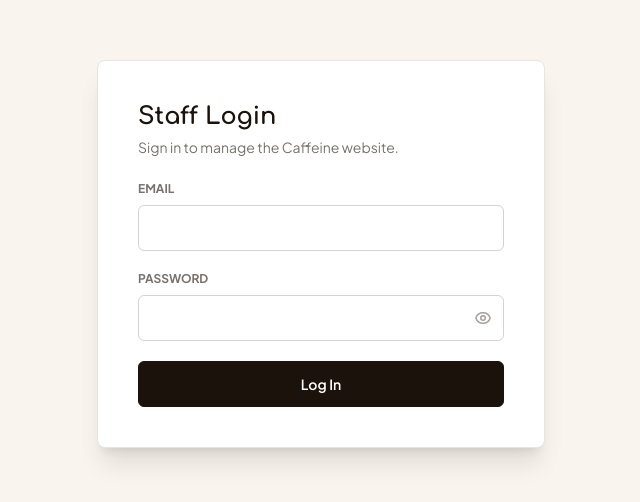
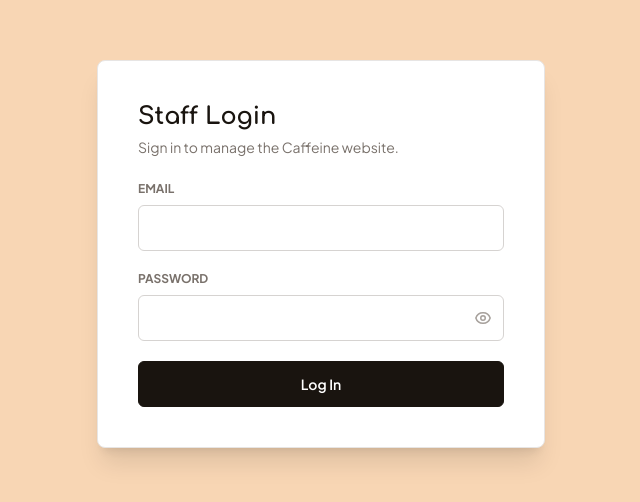
Before and after one commit to ElliotCodeBase/Coffee_Website, a Next.js app: page /admin/login in a window 1280 px wide. Shown: the part 146-648 px from the top of the page, without its empty margins (319-959 px from the left). Built offline with nearby package versions, Linux system fonts and the light colour scheme; no server answers; the database is empty.

Commit message:
Sunset-splash visual redesign: palette tokens, hero cup art, pill CTAs, contrast fixes

```diff
--- a/src/app/globals.css
+++ b/src/app/globals.css
@@ -6,12 +6,12 @@
   a <style> block that reads from the theme_settings table. See ThemeVars.tsx.
 */
 :root {
-  --caffeine-dark: #1c120c;
-  --caffeine-card: #291b13;
-  --caffeine-cream: #f9f4ee;
-  --caffeine-tan: #f0e3d5;
-  --caffeine-accent: #432516;
-  --caffeine-gold: #d99b26;
+  --caffeine-dark: #19140f;
+  --caffeine-card: #241c15;
+  --caffeine-cream: #f8d6b4;
+  --caffeine-tan: #f3c79c;
+  --caffeine-accent: #ee8f49;
+  --caffeine-gold: #f0b36b;
   --caffeine-border: #3b2518;
   --font-cozy: "Comfortaa", cursive, sans-serif;
   --font-body: "Plus Jakarta Sans", sans-serif;
@@ -152,4 +152,12 @@ body {
       scroll-behavior: auto;
     }
   }
+
+  /* Soft organic "blob" shape used sparingly behind hero art and section
+     badges (see redesign brief §2). One shared shape, sized/positioned per
+     use-site with Tailwind utilities on the element itself. Purely
+     decorative: aria-hidden wherever it's used. */
+  .blob {
+    border-radius: 42% 58% 63% 37% / 41% 44% 56% 59%;
+  }
 }
--- a/src/components/site/ContactForm.tsx
+++ b/src/components/site/ContactForm.tsx
@@ -174,7 +174,7 @@ export default function ContactForm({ topics }: { topics: ContactTopic[] }) {
         <button
           type="submit"
           disabled={isPending}
-          className="w-full bg-caffeine-dark hover:bg-caffeine-card disabled:opacity-60 text-white font-bold py-4 rounded-2xl transition-all shadow-lg text-xs sm:text-sm lg:text-base flex items-center justify-center gap-2"
+          className="w-full bg-caffeine-accent hover:bg-caffeine-gold disabled:opacity-60 text-caffeine-dark font-bold py-4 rounded-full transition-all shadow-lg text-xs sm:text-sm lg:text-base flex items-center justify-center gap-2"
         >
           <span>{isPending ? "Sending…" : "Send message"}</span>
         </button>
--- a/src/components/site/ContactSection.tsx
+++ b/src/components/site/ContactSection.tsx
@@ -16,7 +16,7 @@ export default function ContactSection({ settings, topics }: { settings: SiteSet
         <div className="grid lg:grid-cols-12 gap-8 lg:gap-16 items-center">
           <div className="lg:col-span-5 space-y-6 sm:space-y-8">
             <div>
-              <span className="inline-block text-[11px] sm:text-xs uppercase font-bold tracking-widest text-caffeine-accent bg-caffeine-tan border border-stone-300 px-3.5 sm:px-4 py-1.5 rounded-2xl mb-3 sm:mb-4">
+              <span className="inline-block text-[11px] sm:text-xs uppercase font-bold tracking-widest text-caffeine-dark bg-caffeine-tan border border-stone-300 px-3.5 sm:px-4 py-1.5 rounded-full mb-3 sm:mb-4">
                 Drop a Line
               </span>
               <h2 className="font-cozy text-2xl sm:text-5xl lg:text-6xl font-bold text-caffeine-dark leading-tight">
@@ -36,7 +36,7 @@ export default function ContactSection({ settings, topics }: { settings: SiteSet
                     className="group flex items-baseline justify-between gap-4 py-4"
                   >
                     <span className="text-xs sm:text-sm text-stone-500 shrink-0">Ring us up</span>
-                    <span className="text-base sm:text-xl font-semibold text-caffeine-dark group-hover:text-caffeine-accent transition-colors text-right">
+                    <span className="text-base sm:text-xl font-semibold text-caffeine-dark group-hover:underline decoration-2 underline-offset-4 transition-colors text-right">
                       {settings.phone}
                     </span>
                   </a>
@@ -48,7 +48,7 @@ export default function ContactSection({ settings, topics }: { settings: SiteSet
                     className="group flex items-baseline justify-between gap-4 py-4"
                   >
                     <span className="text-xs sm:text-sm text-stone-500 shrink-0">Or just email</span>
-                    <span className="text-base sm:text-xl font-semibold text-caffeine-dark group-hover:text-caffeine-accent transition-colors text-right break-all">
+                    <span className="text-base sm:text-xl font-semibold text-caffeine-dark group-hover:underline decoration-2 underline-offset-4 transition-colors text-right break-all">
                       {settings.email}
                     </span>
                   </a>
@@ -67,7 +67,7 @@ export default function ContactSection({ settings, topics }: { settings: SiteSet
                       target="_blank"
                       rel="noopener noreferrer"
                       aria-label={s.label}
-                      className="w-11 h-11 rounded-2xl bg-caffeine-tan border border-stone-300 flex items-center justify-center text-caffeine-dark hover:bg-caffeine-accent hover:text-white transition-all text-lg"
+                      className="w-11 h-11 rounded-2xl bg-caffeine-tan border border-stone-300 flex items-center justify-center text-caffeine-dark hover:bg-caffeine-accent hover:text-caffeine-dark transition-all text-lg"
                     >
                       <i className={`fab ${s.icon}`} aria-hidden="true" />
                     </a>
--- a/src/components/site/Header.tsx
+++ b/src/components/site/Header.tsx
@@ -132,8 +132,16 @@ export default function Header({
           ))}
         </nav>
 
-        {/* Right-hand spacer. Keeps the logo centered on desktop. */}
-        <div className="hidden md:block w-32 lg:w-40 shrink-0" />
+        {/* Primary conversion CTA. Rounded-pill, solid accent fill, matching
+            the reference's top-right nav pill. Wired to the contact anchor;
+            also keeps the logo roughly centered on desktop. */}
+        <a
+          href="#contact"
+          onClick={(e) => handleNavClick(e, "#contact")}
+          className="hidden md:inline-flex shrink-0 items-center justify-center rounded-full bg-caffeine-accent hover:bg-caffeine-gold text-caffeine-dark font-bold text-xs lg:text-sm px-5 lg:px-6 py-2.5 lg:py-3 transition-colors whitespace-nowrap"
+        >
+          Get in Touch
+        </a>
 
         {/* Mobile hamburger button. */}
         <button
--- a/src/components/site/LocationSection.tsx
+++ b/src/components/site/LocationSection.tsx
@@ -36,7 +36,7 @@ export default function LocationSection({ settings }: { settings: SiteSettings |
             )}`}
             target="_blank"
             rel="noopener noreferrer"
-            className="w-full bg-white hover:bg-stone-200 text-caffeine-dark font-bold py-4 rounded-2xl text-center transition-colors text-sm lg:text-base flex items-center justify-center gap-2 shadow-md"
+            className="w-full bg-white hover:bg-stone-200 text-caffeine-dark font-bold py-4 rounded-full text-center transition-colors text-sm lg:text-base flex items-center justify-center gap-2 shadow-md"
           >
             <span>Open in Google Maps</span>
           </a>
--- a/src/components/site/Reviews.tsx
+++ b/src/components/site/Reviews.tsx
@@ -17,7 +17,7 @@ export default function Reviews({ reviews }: { reviews: Review[] }) {
       className="relative py-14 sm:py-20 lg:py-32 bg-caffeine-cream border-b border-stone-300 overflow-hidden flex flex-col justify-center"
     >
       <div className="max-w-screen-2xl mx-auto text-center mb-10 sm:mb-16 px-5 sm:px-6">
-        <span className="inline-block text-[11px] sm:text-xs uppercase font-bold tracking-widest text-caffeine-accent bg-caffeine-tan border border-stone-300 px-3.5 sm:px-4 py-1.5 rounded-2xl mb-3 sm:mb-4">
+        <span className="inline-block text-[11px] sm:text-xs uppercase font-bold tracking-widest text-caffeine-dark bg-caffeine-tan border border-stone-300 px-3.5 sm:px-4 py-1.5 rounded-full mb-3 sm:mb-4">
           Community Notes
         </span>
         <h2 className="font-cozy text-2xl sm:text-5xl lg:text-6xl font-bold text-caffeine-dark">
--- a/src/components/site/ThemeVars.tsx
+++ b/src/components/site/ThemeVars.tsx
@@ -15,12 +15,12 @@ export default async function ThemeVars() {
      here takes effect immediately with no rebuild and no runtime font API
      call: the font files were all self-hosted at build time. */
   const css = `:root {
-    --caffeine-dark: ${safeColor(theme.color_dark, "#1c120c")};
-    --caffeine-card: ${safeColor(theme.color_card, "#291b13")};
-    --caffeine-cream: ${safeColor(theme.color_cream, "#f9f4ee")};
-    --caffeine-tan: ${safeColor(theme.color_tan, "#f0e3d5")};
-    --caffeine-accent: ${safeColor(theme.color_accent, "#432516")};
-    --caffeine-gold: ${safeColor(theme.color_gold, "#d99b26")};
+    --caffeine-dark: ${safeColor(theme.color_dark, "#19140f")};
+    --caffeine-card: ${safeColor(theme.color_card, "#241c15")};
+    --caffeine-cream: ${safeColor(theme.color_cream, "#f8d6b4")};
+    --caffeine-tan: ${safeColor(theme.color_tan, "#f3c79c")};
+    --caffeine-accent: ${safeColor(theme.color_accent, "#ee8f49")};
+    --caffeine-gold: ${safeColor(theme.color_gold, "#f0b36b")};
     --font-cozy: var(${pairing.heading}), ${pairing.headingFallback};
     --font-body: var(${pairing.body}), ${pairing.bodyFallback};
   }`;
--- a/src/lib/theme-presets.ts
+++ b/src/lib/theme-presets.ts
@@ -121,6 +121,19 @@ export const COLOR_PALETTES = [
       color_gold: "#cfa64d",
     },
   },
+  {
+    key: "sunset-splash",
+    label: "Sunset Splash",
+    swatch: "#19140f",
+    colors: {
+      color_dark: "#19140f",
+      color_card: "#241c15",
+      color_cream: "#f8d6b4",
+      color_tan: "#f3c79c",
+      color_accent: "#ee8f49",
+      color_gold: "#f0b36b",
+    },
+  },
 ] as const;
 
 export type ColorPaletteKey = (typeof COLOR_PALETTES)[number]["key"];
```
Also changed, not shown: src/components/site/HeroStory.tsx (+47 -6 lines), src/components/site/Menu.tsx (+17 -10 lines), 1 other file (tests, documents, lock files or other folders).
